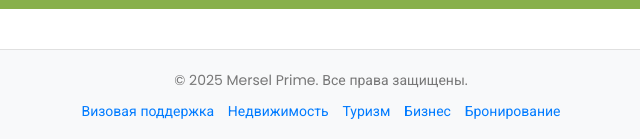
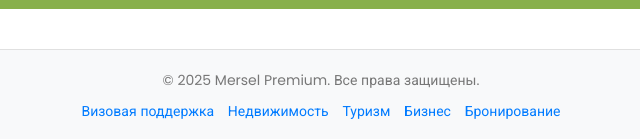
Before and after one commit to Luxdoma/MerselPrime, a plain HTML site: page index.html in a window 1280 px wide. Shown: the part 1577-1716 px from the top of the page, 319-959 px from the left. Drawn offline with Linux system fonts and the light colour scheme.

Commit message:
Update index.html

```diff
--- a/index.html
+++ b/index.html
@@ -123,7 +123,7 @@
     <!-- Footer -->
     <footer class="footer">
         <div class="container footer-container">
-            <p>&copy; 2025 Mersel Prime. Все права защищены.</p>
+            <p>&copy; 2025 Mersel Premium. Все права защищены.</p>
             <nav class="footer-nav">
                 <a href="visa.html">Визовая поддержка</a>
                 <a href="realty.html">Недвижимость</a>
```
